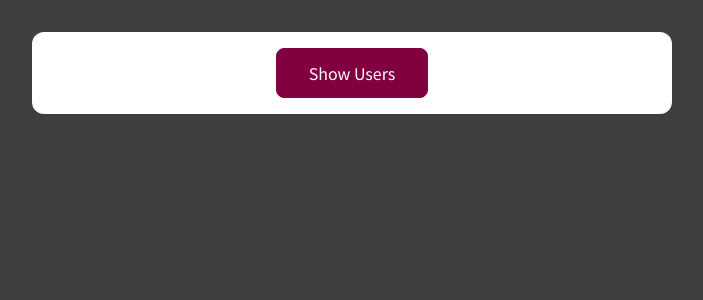
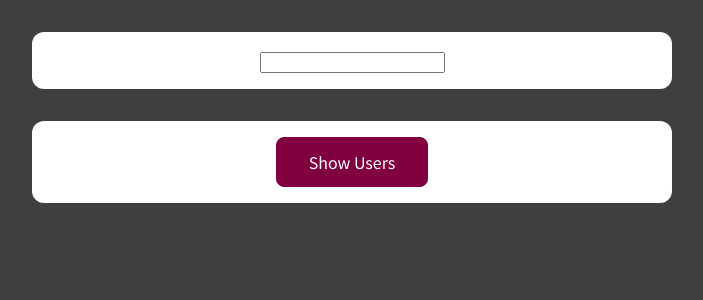
Before and after one commit to naekit/usr-modal-class, a React (Create React App) app: page / in a window 1280 px wide. Shown: the top 300 px of the page, without its empty margins (288-991 px from the left). Built offline with nearby package versions, Linux system fonts and the light colour scheme.

Commit message:
added filter with componentDidUpdate

```diff
--- a/src/App.js
+++ b/src/App.js
@@ -1,11 +1,11 @@
-import Users from './components/Users';
+import UserFinder from "./components/UserFinder"
 
 function App() {
-  return (
-    <div>
-      <Users />
-    </div>
-  );
+	return (
+		<div>
+			<UserFinder />
+		</div>
+	)
 }
 
-export default App;
+export default App
--- /dev/null
+++ b/src/components/UserFinder.js
@@ -0,0 +1,74 @@
+import { Fragment, useState, useEffect, Component } from "react"
+import classes from "./UserFinder.module.css"
+
+import Users from "./Users"
+
+const DUMMY_USERS = [
+	{ id: "u1", name: "Max" },
+	{ id: "u2", name: "Manuel" },
+	{ id: "u3", name: "Julie" },
+]
+
+class UserFinder extends Component {
+	constructor() {
+		super()
+		this.state = {
+			filteredUsers: DUMMY_USERS,
+			searchTerm: "",
+		}
+	}
+
+	componentDidUpdate(prevProps, prevState) {
+		if (prevState.searchTerm !== this.state.searchTerm) {
+			this.setState({
+				filteredUsers: DUMMY_USERS.filter((user) =>
+					user.name.includes(this.state.searchTerm)
+				),
+			})
+		}
+	}
+
+	searchChangeHandler(event) {
+		this.setState({ searchTerm: event.target.value })
+	}
+
+	render() {
+		return (
+			<Fragment>
+				<div className={classes.finder}>
+					<input
+						type="search"
+						onChange={this.searchChangeHandler.bind(this)}
+					/>
+				</div>
+				<Users users={this.state.filteredUsers} />
+			</Fragment>
+		)
+	}
+}
+
+// const UserFinder = () => {
+// 	const [filteredUsers, setFilteredUsers] = useState(DUMMY_USERS)
+// 	const [searchTerm, setSearchTerm] = useState("")
+
+// 	useEffect(() => {
+// 		setFilteredUsers(
+// 			DUMMY_USERS.filter((user) => user.name.includes(searchTerm))
+// 		)
+// 	}, [searchTerm])
+
+// 	const searchChangeHandler = (event) => {
+// 		setSearchTerm(event.target.value)
+// 	}
+
+// 	return (
+// 		<Fragment>
+// 			<div className={classes.finder}>
+// 				<input type="search" onChange={searchChangeHandler} />
+// 			</div>
+// 			<Users users={filteredUsers} />
+// 		</Fragment>
+// 	)
+// }
+
+export default UserFinder
--- /dev/null
+++ b/src/components/UserFinder.module.css
@@ -0,0 +1,8 @@
+.finder {
+	margin: 2rem auto;
+	background-color: white;
+	padding: 1rem;
+	border-radius: 12px;
+	max-width: 40rem;
+	text-align: center;
+}
--- a/src/components/Users.js
+++ b/src/components/Users.js
@@ -1,13 +1,7 @@
-import { Component, useState } from "react"
+import { Component } from "react"
 import User from "./User"
 
 import classes from "./Users.module.css"
-
-const DUMMY_USERS = [
-	{ id: "u1", name: "Max" },
-	{ id: "u2", name: "Manuel" },
-	{ id: "u3", name: "Julie" },
-]
 
 class Users extends Component {
 	constructor() {
@@ -28,7 +22,7 @@
 	render() {
 		const usersList = (
 			<ul>
-				{DUMMY_USERS.map((user) => (
+				{this.props.users.map((user) => (
 					<User key={user.id} name={user.name} />
 				))}
 			</ul>
```
